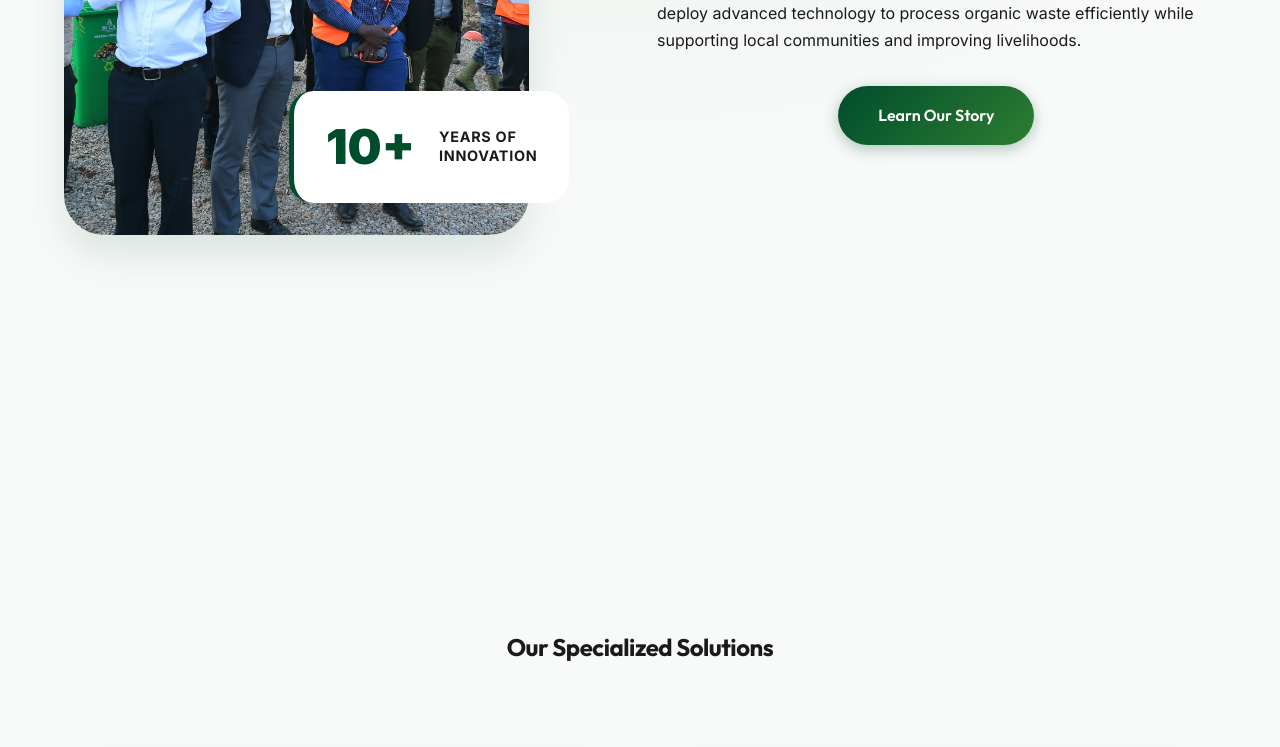
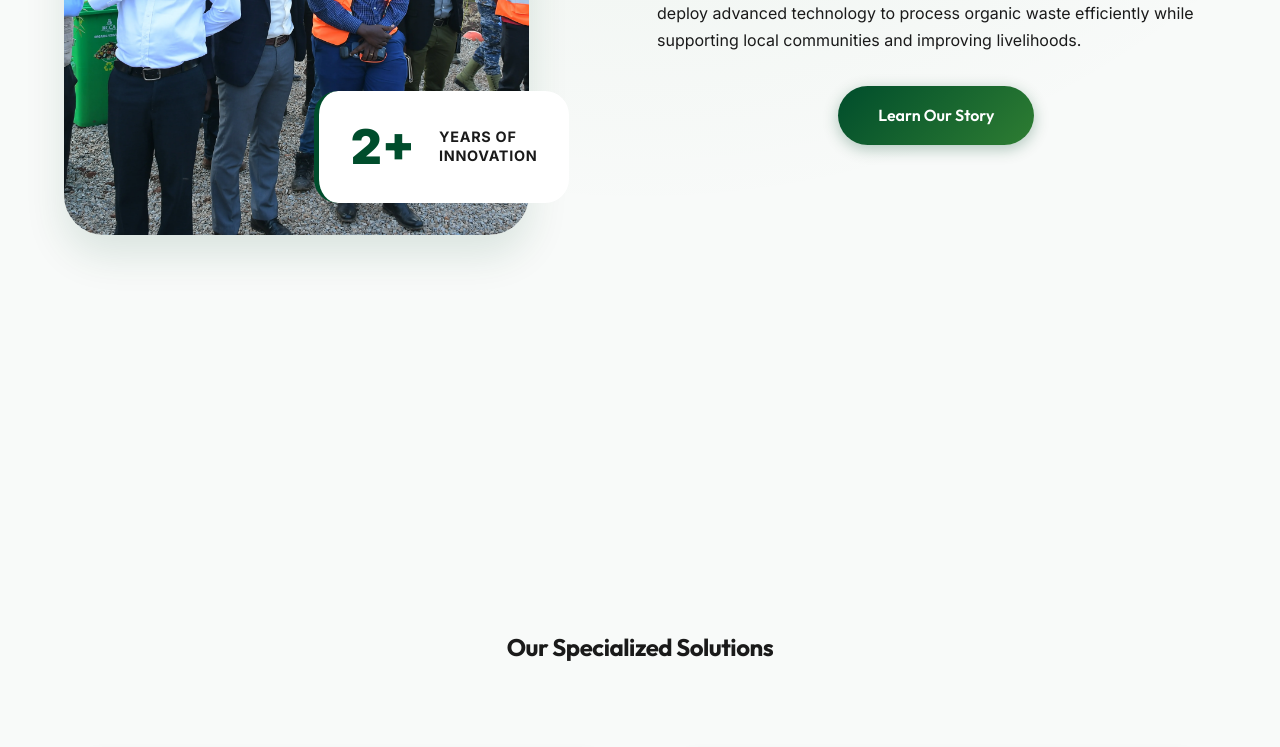
Before and after one commit to benitchris/IGES, a React (Vite) app: page / in a window 1280 px wide. Shown: the part 2500-3247 px from the top of the page. Built offline with nearby package versions, Linux system fonts and the light colour scheme; grey boxes are pictures that could not be loaded.

Commit message:
chore: update images and text across Sacco, Home and About pages

```diff
--- a/src/components/AboutSnapshot/AboutSnapshot.jsx
+++ b/src/components/AboutSnapshot/AboutSnapshot.jsx
@@ -12,7 +12,7 @@ const AboutSnapshot = () => {
             <img src={kccaImage} alt="IGES team at dumpsite" className="img-main" />
             <div className="image-accent-box"></div>
             <div className="experience-badge">
-              <span className="years">10+</span>
+              <span className="years">2+</span>
               <span className="text">Years of <br />Innovation</span>
             </div>
           </div>
--- a/src/components/SolutionsSection/SolutionsSection.jsx
+++ b/src/components/SolutionsSection/SolutionsSection.jsx
@@ -2,8 +2,8 @@ import React from 'react';
 import { Link } from 'react-router-dom';
 import './SolutionsSection.css';
 import techImage from '../../assets/images/buyala-facility.webp';
-import hubImage from '../../assets/images/dumpisite-with-people-on-site.webp';
-import saccoImage from '../../assets/images/MTSL-people-talking-on-office.webp';
+import hubImage from '../../assets/images/plastic-bottles.webp';
+import saccoImage from '../../assets/images/sacco-office.webp';
 
 const SolutionsSection = () => {
   const cards = [
--- a/src/pages/Sacco.jsx
+++ b/src/pages/Sacco.jsx
@@ -1,7 +1,8 @@
 import React from 'react';
 import PageHero from '../components/PageHero/PageHero';
 import './Sacco.css';
-import saccoHero from '../assets/images/MTSL-people-talking-on-office.webp';
+import meetingSignings from '../assets/images/meetingsignings.webp';
+import saccoMeeting from '../assets/images/sacco-meeting.webp';
 
 const Sacco = () => {
   const steps = [
@@ -20,7 +21,7 @@ const Sacco = () => {
       <PageHero
         title="Financial Empowerment"
         subtitle="Establishing a secure financial foundation for the backbone of our recycling initiatives."
-        backgroundImage={saccoHero}
+        backgroundImage={saccoMeeting}
         accentText="Financial"
       />
 
@@ -28,7 +29,7 @@ const Sacco = () => {
         <div className="container">
             <div className="hub-grid reveal active">
                <div className="hub-image">
-                  <img src={saccoHero} alt="SACCO community" />
+                  <img src={meetingSignings} alt="SACCO community" />
                </div>
                <div className="hub-text">
                   <h2 className="section-title left-align">Our Purpose</h2>
```
